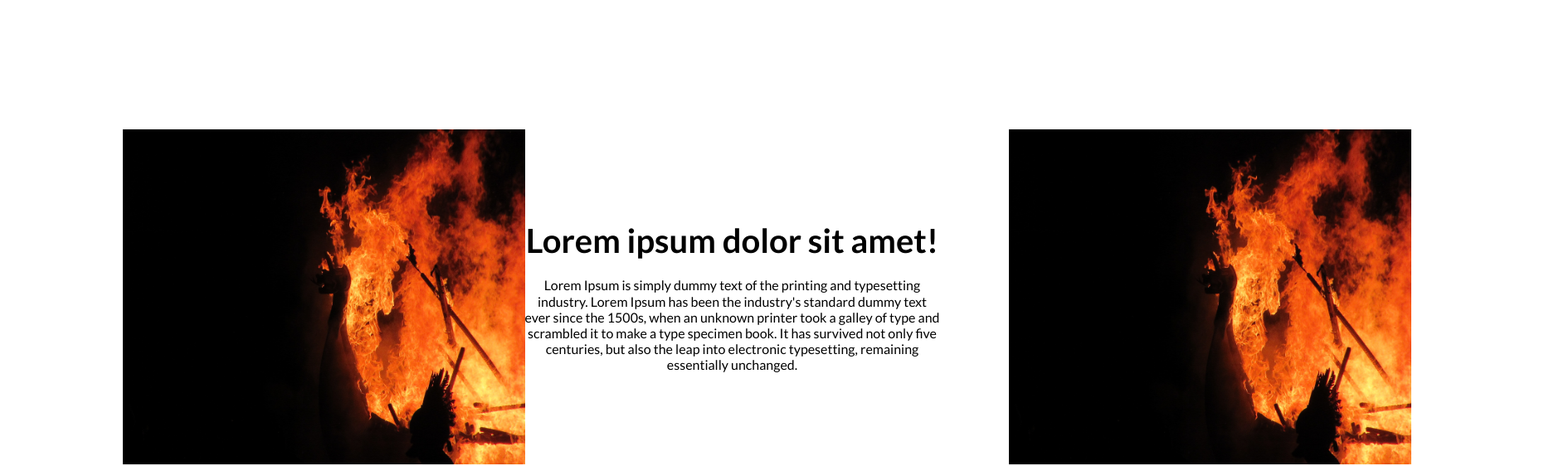
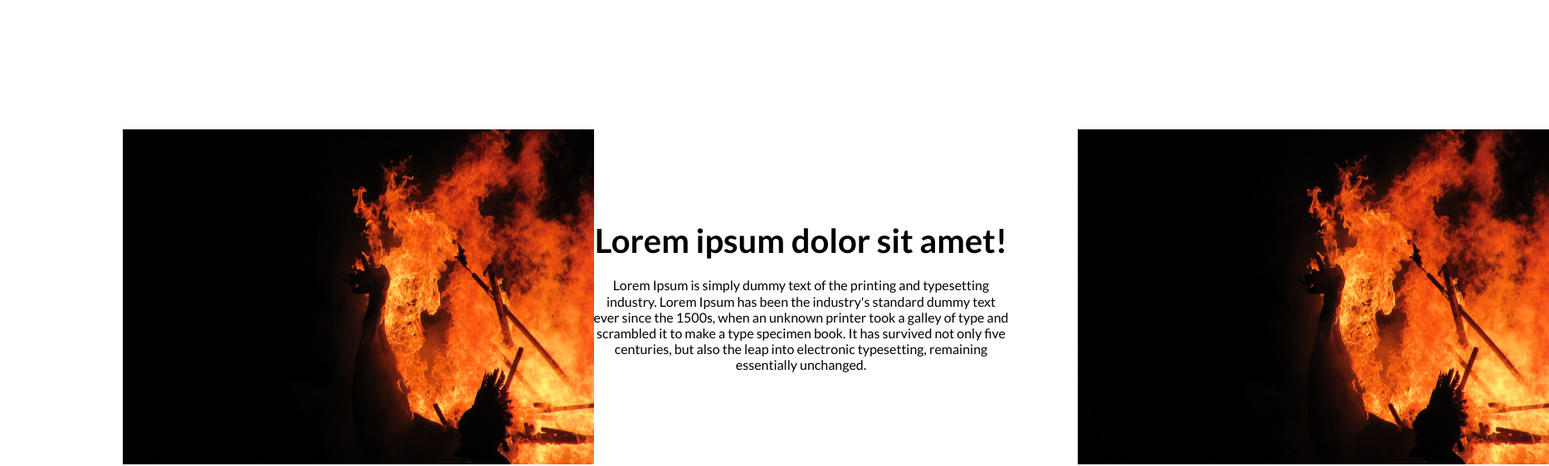
Before and after one commit to RobertCor/Recruitment, a plain HTML site: page index.html in a window 1280 px wide. Shown: the part 83-645 px from the top of the page at 83% size, 1867 px wide, since content can reach past the window. Drawn offline with nearby package versions, Linux system fonts and the light colour scheme; files that its build step writes are made by us from their sources; a web font is replaced by a local one.

Commit message:
main.scss

```diff
--- a/scss/partials/main.scss
+++ b/scss/partials/main.scss
@@ -15,7 +15,7 @@
     }
     .first-image img {
         width: 568px;
-        padding-left: 83px;
+        margin-left: 83px;
         height: 404px;
     }
     .title-description p {
```
